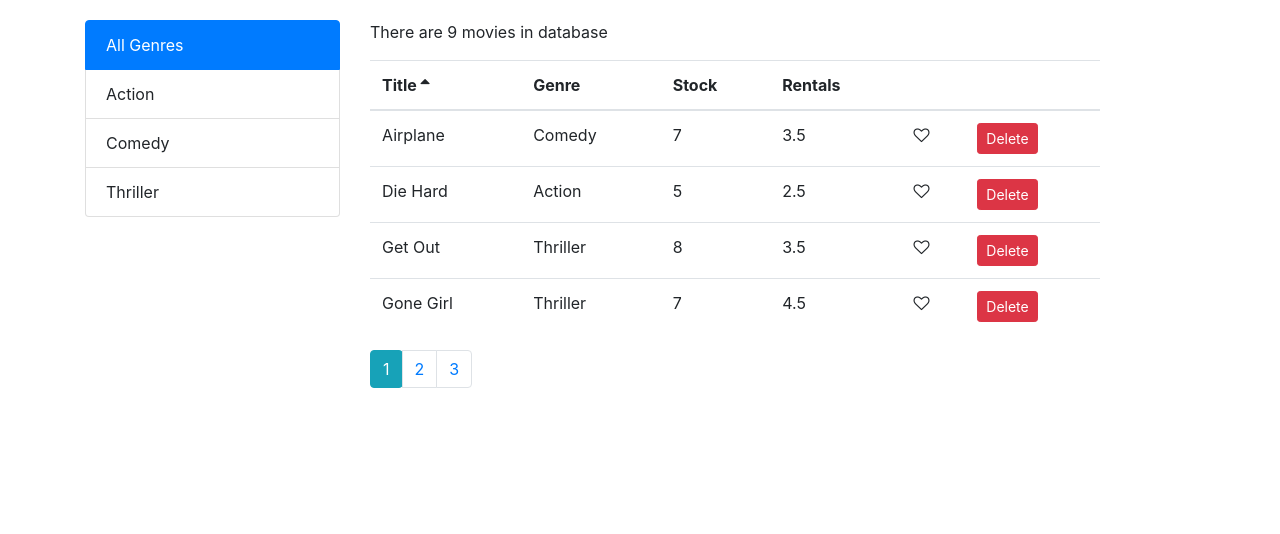
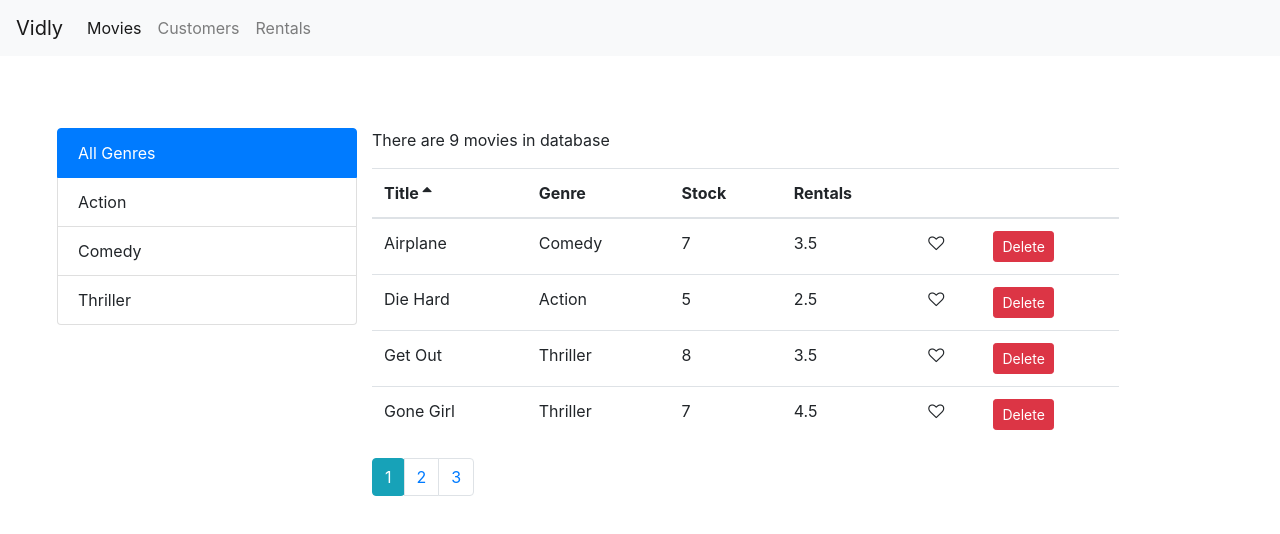
Before and after one commit to Razbotics/vidly-app, a React (Create React App) app: page /movies in a window 1280 px wide. Shown: the top 534 px of the page. Built offline with nearby package versions, Linux system fonts and the light colour scheme.

Commit message:
added routing

```diff
--- a/package.json
+++ b/package.json
@@ -10,8 +10,10 @@
     "font-awesome": "^4.7.0",
     "lodash": "^4.17.20",
     "prop-types": "^15.6.2",
+    "query-string": "^6.1.0",
     "react": "^16.13.1",
     "react-dom": "^16.13.1",
+    "react-router-dom": "^4.3.1",
     "react-scripts": "3.4.3"
   },
   "scripts": {
--- a/public/index.html
+++ b/public/index.html
@@ -9,6 +9,7 @@
       name="description"
       content="Web site created using create-react-app"
     />
+
     <link rel="apple-touch-icon" href="%PUBLIC_URL%/logo192.png" />
     <!--
       manifest.json provides metadata used when your web app is installed on a
@@ -24,7 +25,7 @@
       work correctly both with client-side routing and a non-root public URL.
       Learn how to configure a non-root public URL by running `npm run build`.
     -->
-    <title>React App</title>
+    <title>Vidly App</title>
   </head>
   <body>
     <noscript>You need to enable JavaScript to run this app.</noscript>
--- a/src/App.js
+++ b/src/App.js
@@ -1,12 +1,27 @@
 import React from "react";
-import Movies from "./components/movies"
+import { Route, Switch, Redirect } from "react-router-dom";
+import Movies from "./components/movies";
 import "./App.css";
+import NavBar from "./components/navBar";
+import Customers from "./components/customers";
+import Rentals from "./components/rentals";
+import NotFound from "./components/notFound";
 
 function App() {
   return (
-    <main className="container">
-      <Movies />
-    </main>
+    <div>
+      <NavBar />
+      <div className="content m-4 p-5">
+        <Switch>
+          <Route path="/movies" component={Movies} />
+          <Route path="/customers" component={Customers} />
+          <Route path="/rentals" component={Rentals} />
+          <Route path="/not-found" component={NotFound} />
+          <Redirect from="/" exact to="/movies" />
+          <Redirect to="/not-found" />
+        </Switch>
+      </div>
+    </div>
   );
 }
 
--- /dev/null
+++ b/src/components/customers.jsx
@@ -0,0 +1,9 @@
+import React from 'react';
+
+const Customers = () => {
+    return (
+        <h1>Customer</h1>
+     );
+}
+
+export default Customers;
--- a/src/components/movies.jsx
+++ b/src/components/movies.jsx
@@ -82,7 +82,7 @@ class Movies extends Component {
 
     return (
       <div className="row">
-        <div className="col-3">
+        <div className="tableWidth">
           <ListGroup
             onItemSelect={this.handleGenreSelect}
             selectedItem={selectedGenre}
--- /dev/null
+++ b/src/components/navBar.jsx
@@ -0,0 +1,38 @@
+import React from "react";
+import { Link, NavLink } from "react-router-dom";
+
+const NavBar = () => {
+  return (
+    <nav className="navbar navbar-expand-lg navbar-light bg-light">
+      <Link to="/" className="navbar-brand">
+        Vidly
+      </Link>
+      <button
+        className="navbar-toggler"
+        type="button"
+        data-toggle="collapse"
+        data-target="#navbarNavAltMarkup"
+        aria-controls="navbarNavAltMarkup"
+        aria-expanded="true"
+        aria-label="Toggle navigation"
+      >
+        <span className="navbar-toggler-icon"></span>
+      </button>
+      <div className="collapse navbar-collapse" id="navbarNavAltMarkup">
+        <div className="navbar-nav">
+          <NavLink className="nav-link" to="/movies">
+            Movies
+          </NavLink>
+          <NavLink className="nav-link" to="/customers">
+            Customers
+          </NavLink>
+          <NavLink className="nav-link" to="/rentals">
+            Rentals
+          </NavLink>
+        </div>
+      </div>
+    </nav>
+  );
+};
+
+export default NavBar;
--- /dev/null
+++ b/src/components/notFound.jsx
@@ -0,0 +1,9 @@
+import React from 'react';
+
+const NotFound = () => {
+    return (
+        <h1>NotFound</h1>
+     );
+}
+
+export default NotFound;
--- /dev/null
+++ b/src/components/rentals.jsx
@@ -0,0 +1,9 @@
+import React from 'react';
+
+const Rentals = () => {
+    return (
+        <h1>Rentals</h1>
+     );
+}
+
+export default Rentals;
--- a/src/index.css
+++ b/src/index.css
@@ -1,6 +1,6 @@
 body {
   margin: 0;
-  padding: 20px 0 0 0;
+  padding: 0 0 0 0;
   font-family: -apple-system, BlinkMacSystemFont, "Segoe UI", "Roboto", "Oxygen",
     "Ubuntu", "Cantarell", "Fira Sans", "Droid Sans", "Helvetica Neue",
     sans-serif;
@@ -16,3 +16,9 @@ code {
 .clickable {
   cursor: pointer;
 }
+
+.tableWidth {
+  min-width: 50px;
+  width: 300px;
+  max-width: 300px;
+}
--- a/src/index.js
+++ b/src/index.js
@@ -1,14 +1,17 @@
+
 import React from "react";
 import ReactDOM from "react-dom";
 import "./index.css";
 import App from "./App";
 import * as serviceWorker from "./serviceWorker";
+import { BrowserRouter } from "react-router-dom";
 import "bootstrap/dist/css/bootstrap.css";
 import "font-awesome/css/font-awesome.css";
 
 ReactDOM.render(
-  <App />,
-
+  <BrowserRouter>
+    <App />
+  </BrowserRouter>,
   document.getElementById("root")
 );
 
```
Also changed, not shown: src/components/movieForm.jsx (added, +9 -0 lines), 1 other file (tests, documents, lock files or other folders).
